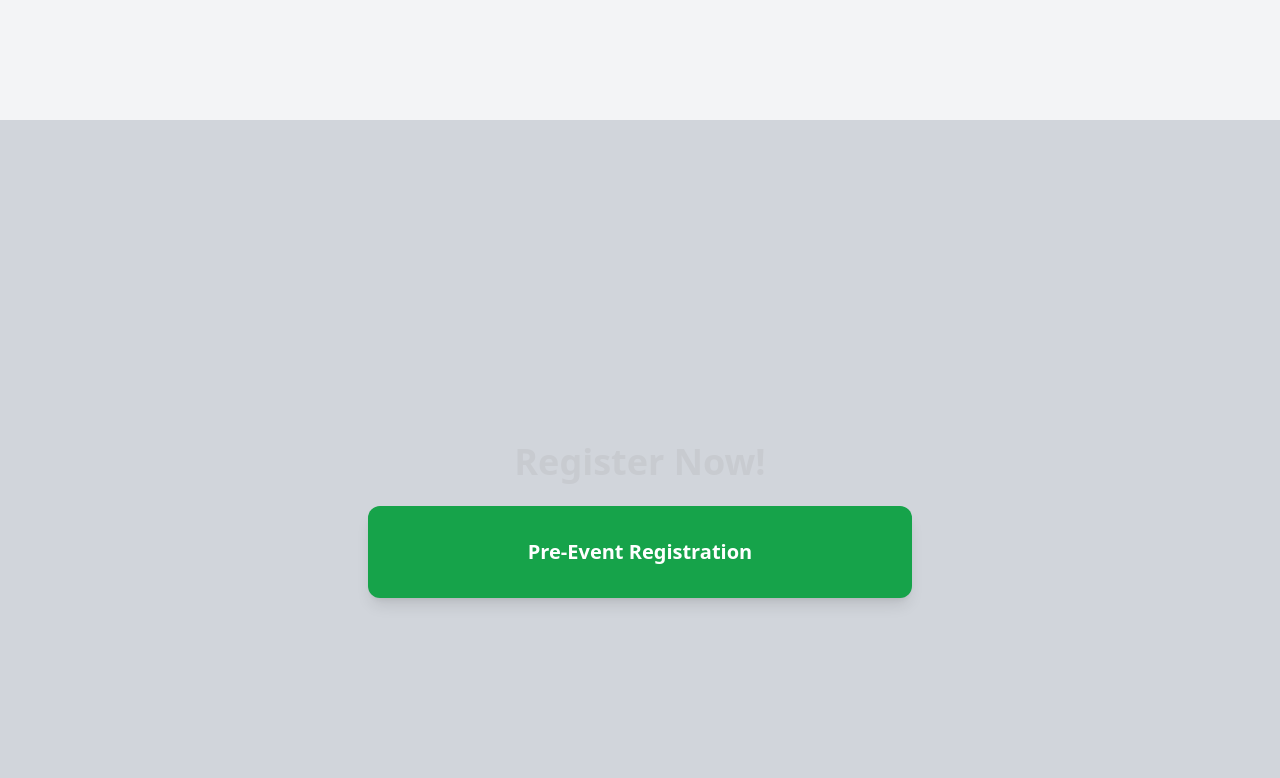
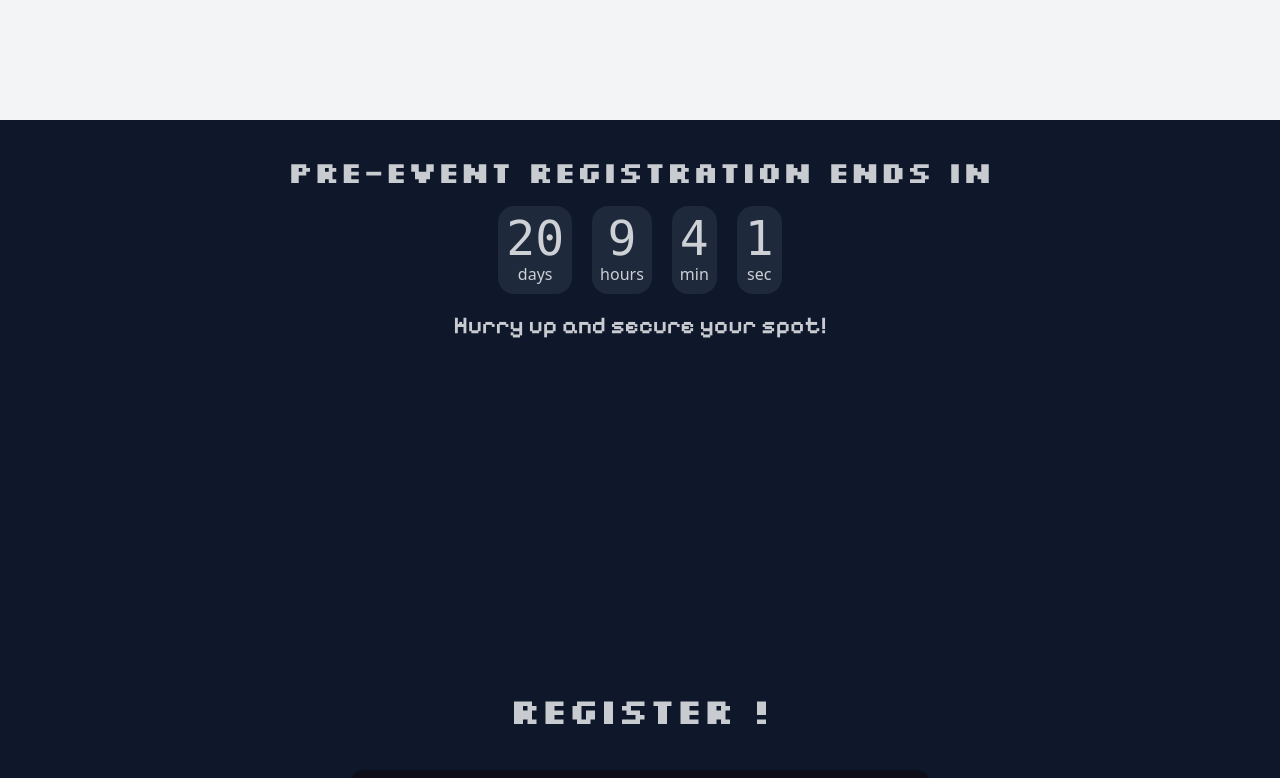
Before and after one commit to jeevanbabu7/Xplore-Website, a React (Vite) app in the folder client/: page / in a window 1280 px wide. Shown: the part 1480-2258 px from the top of the page. Built offline with nearby package versions, Linux system fonts and the light colour scheme; a web font is replaced by a local one.

Commit message:
added countdown

```diff
--- a/client/index.html
+++ b/client/index.html
@@ -9,6 +9,7 @@
     <link rel="preconnect" href="https://fonts.googleapis.com">
     <link rel="preconnect" href="https://fonts.gstatic.com" crossorigin>
     <link href="https://fonts.googleapis.com/css2?family=Handjet:wght@100..900&display=swap" rel="stylesheet">
+    <link href="https://fonts.googleapis.com/css2?family=Pixelify+Sans:wght@400..700&family=Silkscreen:wght@400;700&display=swap" rel="stylesheet">
     <!--  -->
 
     <title>Vite + React</title>
--- a/client/package.json
+++ b/client/package.json
@@ -20,7 +20,8 @@
     "react-leaflet": "^4.2.1",
     "react-router-dom": "^6.26.2",
     "react-toastify": "^10.0.5",
-    "styled-components": "^6.1.13"
+    "styled-components": "^6.1.13",
+    "swiper": "^11.1.14"
   },
   "devDependencies": {
     "@eslint/js": "^9.9.0",
--- /dev/null
+++ b/client/src/components/Countdown.jsx
@@ -0,0 +1,57 @@
+import React, { useState, useEffect } from 'react';
+
+const Countdown = ({ targetDate }) => {
+  const calculateTimeLeft = () => {
+    const difference = new Date(targetDate) - new Date();
+    let timeLeft = {};
+    if (difference > 0) {
+      timeLeft = {
+        days: Math.floor(difference / (1000 * 60 * 60 * 24)),
+        hours: Math.floor((difference / (1000 * 60 * 60)) % 24),
+        minutes: Math.floor((difference / 1000 / 60) % 60),
+        seconds: Math.floor((difference / 1000) % 60),
+      };
+    }
+
+    return timeLeft;
+  };
+
+  const [timeLeft, setTimeLeft] = useState(calculateTimeLeft());
+
+  useEffect(() => {
+    const timer = setInterval(() => {
+      setTimeLeft(calculateTimeLeft());
+    }, 1000);
+
+    return () => clearInterval(timer);
+  }, [targetDate]);
+
+  return (
+    <section className="h-64 flex flex-col gap-4 justify-center items-center">
+    <p className="font-Silkscreen font-light text-3xl font-semibold">Pre-Event Registration ends in</p>
+    <div className="flex gap-5 text-center">
+        <div className="flex flex-col items-center p-2 bg-neutral rounded-box text-neutral-content">
+          <span className="countdown font-mono text-5xl">{timeLeft.days}</span>
+          days
+        </div>
+        <div className="flex flex-col items-center p-2 bg-neutral rounded-box text-neutral-content">
+          <span className="countdown font-mono text-5xl">{timeLeft.hours}</span>
+          hours
+        </div>
+        <div className="flex flex-col items-center p-2 bg-neutral rounded-box text-neutral-content">
+          <span className="countdown font-mono text-5xl">{timeLeft.minutes}</span>
+          min
+        </div>
+        <div className="flex flex-col items-center p-2 bg-neutral rounded-box text-neutral-content">
+          <span className="countdown font-mono text-5xl">{timeLeft.seconds}</span>
+          sec
+        </div>
+    </div>
+    <p className="font-Pixelify font-light text-2xl font-semibold" >Hurry up and secure your spot!</p>
+  </section>
+
+
+  );
+};
+
+export default Countdown;
--- a/client/src/components/Footer.jsx
+++ b/client/src/components/Footer.jsx
@@ -5,7 +5,7 @@ const Footer = () => {
     <section>
         <footer className="bg-blue-900 text-white py-7 w-full mb-0">
           <div className="container mx-auto text-center">
-          <ul className="flex justify-center space-x-8 text-lg">
+            <ul className="flex flex-wrap justify-center space-x-8 text-lg">
               <li>
                 <Link to="/competitions" className="hover:underline">
                   Competitions
--- a/client/src/components/PreEventSection.jsx
+++ b/client/src/components/PreEventSection.jsx
@@ -8,12 +8,12 @@ const PreEventRegistration = () => {
   };
 
   return (
-    <section className='flex justify-center items-center min-h-screen bg-gray-300 py-10'>
+    <section className='flex justify-center items-center min-h-screen py-10'>
       <div className='text-center'>
-        <h2 className='text-4xl font-bold mb-6'>Register Now!</h2>
+        <h2 className='font-Silkscreen text-4xl font-bold mb-10'>Register !</h2>
         <button
           onClick={handleRegistrationClick}
-          className='px-40 py-8 bg-green-600 text-white text-xl font-semibold rounded-xl  hover:bg-green-700 hover:px-60 transition-all duration-300 ease-in-out shadow-lg transform hover:scale-105'
+          className='px-40 py-8 text-white text-xl font-semibold rounded-xl hover: transition-all duration-300 ease-in-out shadow-lg text-xl border-0 outline-none rounded-md cursor-pointer uppercase bg-[#0e0e1a] text-[#eaeaea] font-bold transition-all duration-600 shadow-[0px_0px_60px_#1f4c65] hover:bg-gradient-to-r active:scale-90 hover:shadow-[0px_0px_150px_#1f4c65] active:scale-90'
         >
           Pre-Event Registration
         </button>
--- a/client/src/pages/Home.jsx
+++ b/client/src/pages/Home.jsx
@@ -4,12 +4,14 @@ import ButtonSection from '../components/CardSection';
 import PreEvent from '../components/PreEventSection'
 import About from '../components/AboutSection'
 import Footer from '../components/Footer'
+import Countdown from '../components/Countdown';
 
 const Home = () => {
   return (
     <div className="main-container">
       <HeroSection />
       <QuoteSection />
+      <Countdown targetDate={new Date("2024-10-03") }/>
       <PreEvent />
       <ButtonSection />
       <About />
--- a/client/tailwind.config.js
+++ b/client/tailwind.config.js
@@ -21,6 +21,8 @@ export default {
       },
       fontFamily: {
         handjet: ['Handjet', 'sans-serif'],
+        'Pixelify': ['"Pixelify Sans"', 'sans-serif'],
+        Silkscreen: ['"Silkscreen"', 'sans-serif'],
       },
       fontWeight: {
         'light': 100,
```
Also changed, not shown: 1 other file (tests, documents, lock files or other folders). Lines whose indentation alone changed are shown as unchanged.
